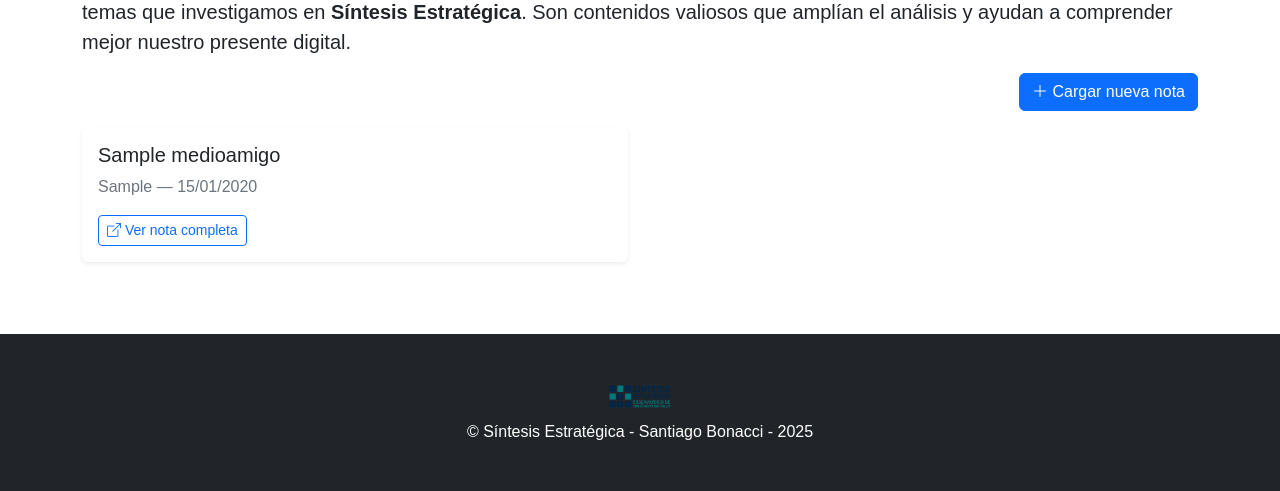
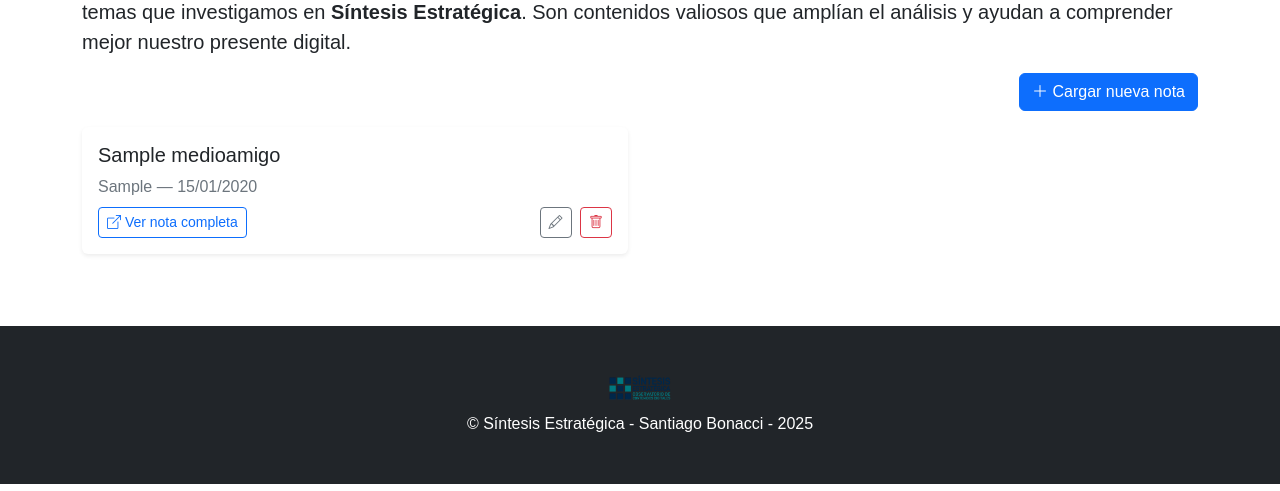
Before and after one commit to sbonacci33/sintesis_estrategica, a Django app: page /medios/ in a window 1280 px wide. Shown: the part 215-706 px from the top of the page. Run offline with Django 5.2, Linux system fonts and the light colour scheme; a user stored in the database is signed in; tables that the repository leaves empty hold one stand-in row (values such as "Sample post"); some libraries are stand-ins or nearby versions; some web fonts are replaced.

Commit message:
Mejoras generales: login, vistas, permisos para medios, ajustes UI

```diff
--- a/observatorio/templates/observatorio/medios.html
+++ b/observatorio/templates/observatorio/medios.html
@@ -29,15 +29,27 @@
             <h5 class="card-title">{{ medio.titulo }}</h5>
             <p class="text-muted mb-2">{{ medio.autor }} — {{ medio.fecha|date:"d/m/Y" }}</p>
 
-            <div class="mt-auto">
-              <a href="{{ medio.enlace }}" target="_blank" rel="noopener noreferrer" class="btn btn-outline-primary btn-sm mt-2">
+            <div class="mt-auto d-flex justify-content-between align-items-center">
+              <a href="{{ medio.enlace }}" target="_blank" rel="noopener noreferrer" class="btn btn-outline-primary btn-sm">
                 <i class="bi bi-box-arrow-up-right"></i> Ver nota completa
               </a>
+
+              {% if user.is_superuser %}
+                <div>
+                  <a href="{% url 'editar_medio' medio.pk %}" class="btn btn-outline-secondary btn-sm me-1">
+                    <i class="bi bi-pencil"></i>
+                  </a>
+                  <a href="{% url 'eliminar_medio' medio.pk %}" class="btn btn-outline-danger btn-sm">
+                    <i class="bi bi-trash"></i>
+                  </a>
+                </div>
+              {% endif %}
             </div>
           </div>
         </div>
       </div>
     {% endfor %}
+
   </div>
 {% else %}
   <p class="text-muted mt-4">Pronto tendremos contenidos para compartirles.</p>
--- a/observatorio/urls.py
+++ b/observatorio/urls.py
@@ -22,6 +22,8 @@ urlpatterns = [
     # Medios
     path("medios/", views.MedioAmigoListView.as_view(), name="medios"),
     path("medios/cargar/", views.MedioAmigoCreateView.as_view(), name="crear_medio"),
+    path("medios/<int:pk>/editar/", views.MedioAmigoUpdateView.as_view(), name="editar_medio"),
+    path("medios/<int:pk>/eliminar/", views.MedioAmigoDeleteView.as_view(), name="eliminar_medio"),
 
     # Suscripciones y servicios
     path("consulta-ia/", views.consulta_ia, name="consulta_ia"),
--- a/observatorio/views.py
+++ b/observatorio/views.py
@@ -248,6 +248,23 @@ class MedioAmigoCreateView(LoginRequiredMixin, UserPassesTestMixin, CreateView):
         messages.success(self.request, "✅ Nota guardada con éxito.")
         return super().form_valid(form)
 
+class MedioAmigoUpdateView(LoginRequiredMixin, UserPassesTestMixin, UpdateView):
+    model = MedioAmigo
+    form_class = MedioAmigoForm
+    template_name = "observatorio/crear_medio.html"
+    success_url = reverse_lazy("medios")
+
+    def test_func(self):
+        return self.request.user.is_superuser
+
+class MedioAmigoDeleteView(LoginRequiredMixin, UserPassesTestMixin, DeleteView):
+    model = MedioAmigo
+    template_name = "observatorio/medio_confirm_delete.html"
+    success_url = reverse_lazy("medios")
+
+    def test_func(self):
+        return self.request.user.is_superuser
+
 
 def consulta_ia(request):
     """Espacio reservado para futura integración con IA."""
```
Also changed, not shown: observatorio/templates/observatorio/medio_confirm_delete.html (added, +15 -0 lines).
